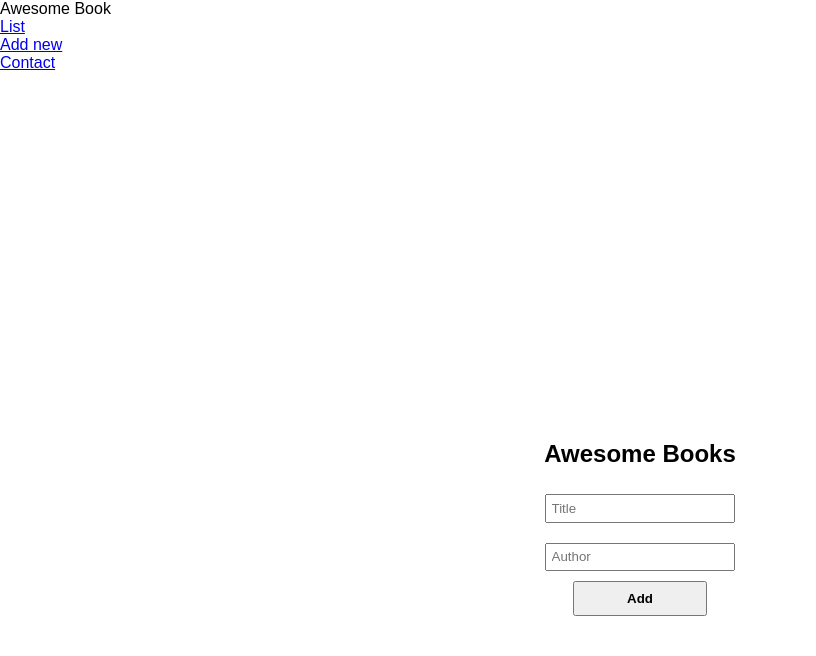
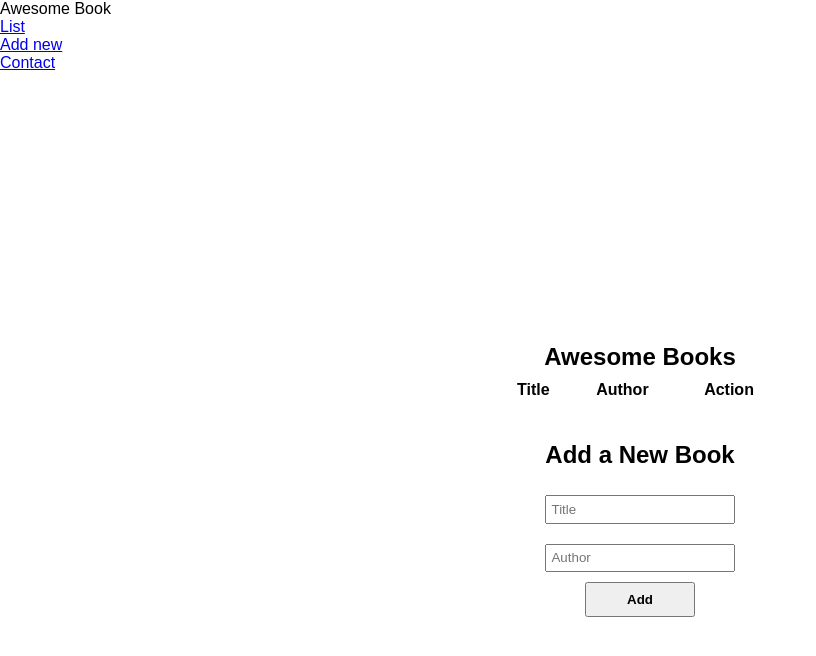
Before and after one commit to soesandarwin2201/awesome-books, a website: page index.html in a window 1280 px wide. Shown: the whole page, without its empty margins (0-816 px from the left). Drawn offline with Linux system fonts and the light colour scheme.

```diff
--- a/index.html
+++ b/index.html
@@ -22,19 +22,27 @@
          <section id="message-container">
 
             </section>
+
+            <!-- List section -->
+   <section class="books_container" id="list">
+    <h1>Awesome Books</h1>
+    <div>
     <table class="books_table">
+      <thead>
+        <tr class="line_hd">
+          <th>Title</th>
+          <th>Author</th>
+          <th>Action</th>
+        </tr>
+      </thead>
+      <!-- List of all books -->
 
     </table>
-
-    <section id="add_book" >
-
-      <!-- Header Section  -->
-
-      <section id="message-container"></section>
-      <table class="books_table"></table>
+  </div>
+  </section>
 
       <section id="add_book">
-        <h2>Awesome Books</h2>
+        <h2>Add a New Book</h2>
         <div id="add" class="add-new section hidden">
           <form action="#" method="get" id="book-form">
             <input
```
